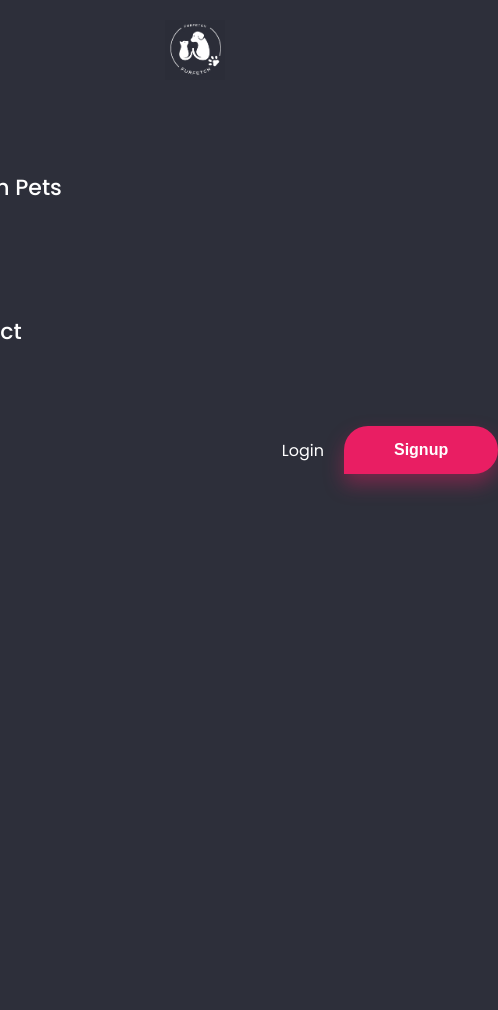
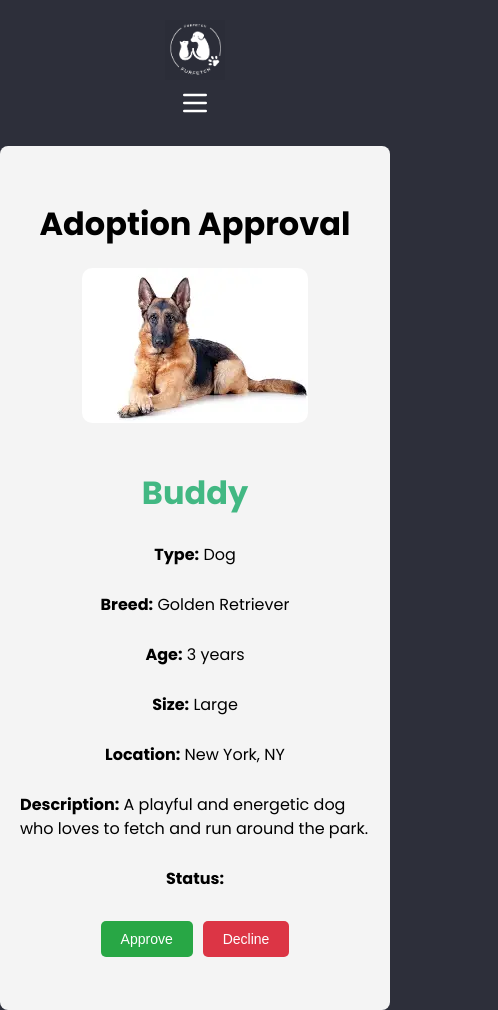
Before and after one commit to partha028/FurFetchClient, a React (Vite) app: page /search/1 in a window 390 px wide. Shown: the whole page, 498 px wide, since content can reach past the window. Before the commit the page ends 844 px from the top, so only its background shows below. Built offline with nearby package versions, Linux system fonts and the light colour scheme.

Commit message:
Added pet adoption page

```diff
--- a/package.json
+++ b/package.json
@@ -10,6 +10,7 @@
     "preview": "vite preview"
   },
   "dependencies": {
+    "lucide-react": "^0.474.0",
     "react": "^18.3.1",
     "react-dom": "^18.3.1",
     "react-router-dom": "^7.1.3"
--- a/src/api/Api.js
+++ b/src/api/Api.js
@@ -13,17 +13,17 @@ import Cocoa from '../assets/bun2.jpg';
 
 export const getPetData = () => {
     return [
-      { id: 1, name: 'Buddy', type: 'Dog', desc: 'A playful and energetic dog who loves to fetch and run around the park.', image: Buddy },
-      { id: 2, name: 'Charlie', type: 'Dog', desc: 'A friendly companion who enjoys long walks and belly rubs.', image: Charlie },
-      { id: 3, name: 'Bella', type: 'Dog', desc: 'A curious and adventurous pup always ready to explore new places.', image: Bella },
-      { id: 4, name: 'Max', type: 'Dog', desc: 'A loyal and protective dog who loves being around people.', image: Max },
-      { id: 5, name: 'Rocky', type: 'Dog', desc: 'A fun-loving pup with an endless supply of energy and excitement.', image: Rocky },
-      { id: 6, name: 'Daisy', type: 'Dog', desc: 'A gentle soul who enjoys cuddles and relaxing afternoons.', image: Daisy },
-      { id: 7, name: 'Luna', type: 'Cat', desc: 'A curious cat who loves climbing and finding cozy spots to nap.', image: Luna },
-      { id: 8, name: 'Mittens', type: 'Cat', desc: 'A playful feline who enjoys chasing toys and lounging in sunny spots.', image: Mittens },
-      { id: 9, name: 'Simba', type: 'Cat', desc: 'An affectionate cat who loves attention and exploring new spaces.', image: Simba },
-      { id: 10, name: 'Cleo', type: 'Cat', desc: 'A quiet and graceful cat who prefers peaceful moments and gentle strokes.', image: Cleo },
-      { id: 11, name: 'Thumper', type: 'Bunnies', desc: 'A fluffy bunny who enjoys hopping around and nibbling on fresh greens.', image: Thumper },
-      { id: 12, name: 'Cocoa', type: 'Bunnies', desc: 'A sweet and curious bunny who loves exploring and snuggling.', image: Cocoa },
+      { "id": 1, "name": "Buddy", "type": "Dog", "desc": "A playful and energetic dog who loves to fetch and run around the park.", "image": Buddy, "breed": "Golden Retriever", "age": 3, "size": "Large", "location": "New York, NY" },
+      { "id": 2, "name": "Charlie", "type": "Dog", "desc": "A friendly companion who enjoys long walks and belly rubs.", "image": Charlie, "breed": "Labrador Retriever", "age": 4, "size": "Large", "location": "Los Angeles, CA" },
+      { "id": 3, "name": "Bella", "type": "Dog", "desc": "A curious and adventurous pup always ready to explore new places.", "image": Bella, "breed": "Beagle", "age": 2, "size": "Medium", "location": "Chicago, IL" },
+      { "id": 4, "name": "Max", "type": "Dog", "desc": "A loyal and protective dog who loves being around people.", "image": Max, "breed": "German Shepherd", "age": 5, "size": "Large", "location": "Houston, TX" },
+      { "id": 5, "name": "Rocky", "type": "Dog", "desc": "A fun-loving pup with an endless supply of energy and excitement.", "image": Rocky, "breed": "Boxer", "age": 3, "size": "Medium", "location": "Phoenix, AZ" },
+      { "id": 6, "name": "Daisy", "type": "Dog", "desc": "A gentle soul who enjoys cuddles and relaxing afternoons.", "image": Daisy, "breed": "Cocker Spaniel", "age": 4, "size": "Small", "location": "Philadelphia, PA" },
+      { "id": 7, "name": "Luna", "type": "Cat", "desc": "A curious cat who loves climbing and finding cozy spots to nap.", "image": Luna, "breed": "Siamese", "age": 2, "size": "Small", "location": "San Diego, CA" },
+      { "id": 8, "name": "Mittens", "type": "Cat", "desc": "A playful feline who enjoys chasing toys and lounging in sunny spots.", "image": Mittens, "breed": "Maine Coon", "age": 3, "size": "Medium", "location": "Dallas, TX" },
+      { "id": 9, "name": "Simba", "type": "Cat", "desc": "An affectionate cat who loves attention and exploring new spaces.", "image": Simba, "breed": "Bengal", "age": 4, "size": "Medium", "location": "San Jose, CA" },
+      { "id": 10, "name": "Cleo", "type": "Cat", "desc": "A quiet and graceful cat who prefers peaceful moments and gentle strokes.", "image": Cleo, "breed": "Persian", "age": 5, "size": "Small", "location": "Austin, TX" },
+      { "id": 11, "name": "Thumper", "type": "Bunnies", "desc": "A fluffy bunny who enjoys hopping around and nibbling on fresh greens.", "image": Thumper, "breed": "Holland Lop", "age": 1, "size": "Small", "location": "Denver, CO" },
+      { "id": 12, "name": "Cocoa", "type": "Bunnies", "desc": "A sweet and curious bunny who loves exploring and snuggling.", "image": Cocoa, "breed": "Netherland Dwarf", "age": 2, "size": "Small", "location": "Seattle, WA" }
     ];
   };
--- a/src/components/header/Header.css
+++ b/src/components/header/Header.css
@@ -91,3 +91,38 @@
     gap: 15px;
   }
 }
+
+.hamburger {
+  display: none;
+  cursor: pointer;
+}
+
+@media (max-width: 768px) {
+  .hamburger {
+    display: block;
+  }
+
+  .nav {
+    position: absolute;
+    top: 80px;
+    right: 0;
+    background-color: #2D2F3A;
+    width: 100%;
+    flex-direction: column;
+    text-align: center;
+    display: none;
+  }
+
+  .nav.open {
+    display: flex;
+  }
+
+  .nav ul {
+    flex-direction: column;
+    gap: 15px;
+  }
+
+  .auth {
+    flex-direction: column;
+  }
+}
--- a/src/components/header/Header.jsx
+++ b/src/components/header/Header.jsx
@@ -1,11 +1,12 @@
-import React, {useState} from 'react';
+import React, { useState } from 'react';
 import { Link } from 'react-router-dom';
+import { Menu, X } from 'lucide-react';
 import logo from '../../assets/Logo1.png';
 import './Header.css';
 
 const Header = () => {
-
   const [isLoggedIn, setIsLoggedIn] = useState(false);
+  const [menuOpen, setMenuOpen] = useState(false);
 
   return (
     <header className="header">
@@ -14,24 +15,27 @@ const Header = () => {
           <img src={logo} alt="FurFetch Logo" className="logo-img" />
         </Link>
       </div>
-      <nav className="nav">
+      <div className="hamburger" onClick={() => setMenuOpen(!menuOpen)}>
+        {menuOpen ? <X size={32} color="#fff" /> : <Menu size={32} color="#fff" />}
+      </div>
+      <nav className={menuOpen ? 'nav open' : 'nav'}>
         <ul>
-          <li><Link to="/home">Home</Link></li>
-          <li><Link to="/search">Search Pets</Link></li>
-          <li><Link to="/pets">Pets</Link></li>
-          <li><Link to="/blog">Blog</Link></li>
-          <li><Link to="/contact">Contact</Link></li>
-          <li><Link to="/about">About</Link></li>
+          <li><Link to="/home" onClick={() => setMenuOpen(false)}>Home</Link></li>
+          <li><Link to="/search" onClick={() => setMenuOpen(false)}>Search Pets</Link></li>
+          <li><Link to="/pets" onClick={() => setMenuOpen(false)}>Pets</Link></li>
+          <li><Link to="/blog" onClick={() => setMenuOpen(false)}>Blog</Link></li>
+          <li><Link to="/contact" onClick={() => setMenuOpen(false)}>Contact</Link></li>
+          <li><Link to="/about" onClick={() => setMenuOpen(false)}>About</Link></li>
           <li>
             {isLoggedIn ? (
-            <Link to="/profile" className="nav-link">Profile</Link>
+              <Link to="/profile" className="nav-link" onClick={() => setMenuOpen(false)}>Profile</Link>
             ) : null}
           </li>
           <li className='auth'>
-          <button className="auth-button-text" onClick={() => setIsLoggedIn(!isLoggedIn)}>
+            <button className="auth-button-text" onClick={() => { setIsLoggedIn(!isLoggedIn); setMenuOpen(false); }}>
               {isLoggedIn ? 'Logout' : 'Login'}
             </button>
-          {!isLoggedIn && <button className="auth-button" onClick={() => setIsLoggedIn(!isLoggedIn)}>
+            {!isLoggedIn && <button className="auth-button" onClick={() => { setIsLoggedIn(!isLoggedIn); setMenuOpen(false); }}>
               Signup
             </button>}
           </li>
--- a/src/components/home/Home.css
+++ b/src/components/home/Home.css
@@ -10,12 +10,20 @@ body {
 /* Home Container */
 .home-container {
     display: flex;
-    flex-direction:inherit;
-    align-items:flex-start;
+    flex-direction: inherit;
+    align-items: flex-start;
     justify-content: flex-start;
     padding-left: 100px;
     padding-bottom: 50px;
+}
 
+/* Responsive adjustments */
+@media (max-width: 1024px) {
+    .home-container {
+        padding-left: 50px;
+        flex-direction: column;
+        align-items: center;
+    }
 }
 
 /* Hero Section */
@@ -33,9 +41,6 @@ body {
     margin-bottom: 20px;
     line-height: 1.2;
 }
-.nav{
-    margin-top: 20px;
-}
 
 .hero-description {
     font-size: 2rem;
@@ -46,13 +51,33 @@ body {
     text-align: left !important;
 }
 
+/* Responsive hero section */
+@media (max-width: 768px) {
+    .hero h1 {
+        font-size: 2.5rem;
+    }
+    .hero-description {
+        font-size: 1.5rem;
+        text-align: center !important;
+    }
+}
+
 /* Hero Buttons */
 .hero-buttons {
     margin-top: 20px;
     display: flex;
     gap: 80px;
-    justify-content:flex-start;
+    justify-content: flex-start;
     align-items: center;
+}
+
+/* Responsive hero buttons */
+@media (max-width: 768px) {
+    .hero-buttons {
+        flex-direction: column;
+        gap: 20px;
+        align-items: center;
+    }
 }
 
 /* Get Started Button */
@@ -60,11 +85,11 @@ body {
     background-color: #e91e63;  /* Pink background */
     color: #fff;  /* White text */
     font-size: 1rem;
-    padding: 15px 50px;  /* Increased padding for wider button */
+    padding: 15px 50px;
     border: none;
-    border-radius: 40px 40px 40px 0;  /* More rounded edges */
+    border-radius: 40px 40px 40px 0;
     cursor: pointer;
-    box-shadow: 0 10px 20px rgba(233, 30, 99, 0.4);  /* Shadow effect */
+    box-shadow: 0 10px 20px rgba(233, 30, 99, 0.4);
     font-weight: 600;
     transition: all 0.3s ease;
     text-align: center;
@@ -73,8 +98,8 @@ body {
 }
 
 .get-started-btn:hover {
-    background-color: #d81b60;  /* Slightly darker pink on hover */
-    box-shadow: 0 10px 30px rgba(233, 30, 99, 0.6);  /* Stronger shadow */
+    background-color: #d81b60;
+    box-shadow: 0 10px 30px rgba(233, 30, 99, 0.6);
 }
 
 /* Learn More Link */
@@ -101,3 +126,23 @@ body {
 .learn-more-link:hover::after {
     width: 120%;
 }
+
+/* Responsive layout adjustments */
+@media (max-width: 480px) {
+    .hero h1 {
+        font-size: 2rem;
+    }
+
+    .hero-description {
+        font-size: 1.2rem;
+    }
+
+    .get-started-btn {
+        padding: 12px 30px;
+        font-size: 0.9rem;
+    }
+
+    .learn-more-link {
+        font-size: 0.9rem;
+    }
+}
--- /dev/null
+++ b/src/components/petDetails/PetDetails.css
@@ -0,0 +1,101 @@
+/* PetDetails.css */
+
+.pet-details-container {
+    display: flex;
+    color: black;
+    flex-direction: column;
+    align-items: center;
+    justify-content: center;
+    padding-bottom: 20px;
+    padding-right: 20px;
+    padding-left: 20px;
+    background-color: #f4f4f4;
+    min-height: 100vh;
+    max-width: 800px; /* Adjust the width as needed */
+    margin: 0 auto; /* This will center the container horizontally */
+    border-radius: 8px; /* Optional: For rounded corners */
+  }
+
+  .pet-image-large {
+    max-width: 300px;
+    height: auto;
+    border-radius: 10px;
+    margin-bottom: 20px;
+  }
+
+
+  .pet-details-container h1 {
+    font-size: 2rem;
+    margin-bottom: 20px;
+  }
+
+  .pet-image-large {
+    max-width: 300px;
+    height: auto;
+    border-radius: 10px;
+    margin-bottom: 20px;
+  }
+
+  .pet-details-container h2 {
+    font-size: 2rem;
+    margin-bottom: 10px;
+  }
+
+  .pet-details-container p {
+    font-size: 16px;
+    margin-bottom: 10px;
+    line-height: 1.5;
+  }
+
+  .pet-details-container p strong {
+    font-weight: bold;
+  }
+
+  .approval-buttons {
+    display: flex;
+    justify-content: center;
+    gap: 10px;
+    margin-top: 20px;
+  }
+
+  .approve-btn,
+  .decline-btn {
+    padding: 10px 20px;
+    font-size: 14px;
+    border: none;
+    border-radius: 5px;
+    cursor: pointer;
+    transition: background-color 0.3s;
+  }
+
+  .approve-btn {
+    background-color: #28a745;
+    color: white;
+  }
+
+  .approve-btn:hover {
+    background-color: #218838;
+  }
+
+  .decline-btn {
+    background-color: #dc3545;
+    color: white;
+  }
+
+  .decline-btn:hover {
+    background-color: #c82333;
+  }
+
+  .approve-btn:disabled,
+  .decline-btn:disabled {
+    cursor: not-allowed;
+    opacity: 0.5;
+  }
+
+  .approved {
+    color: green;
+  }
+
+  .not-approved {
+    color: red;
+  }
--- /dev/null
+++ b/src/components/petDetails/PetDetails.jsx
@@ -0,0 +1,68 @@
+import React, { useEffect, useState } from 'react';
+import { useParams, useNavigate } from 'react-router-dom';
+import { getPetData } from '../../api/Api';
+import './PetDetails.css';
+
+const PetDetailsPage = () => {
+    const { id } = useParams(); // Get pet ID from URL
+    const navigate = useNavigate();
+    const [pet, setPet] = useState(null);
+    const [status, setStatus] = useState("Not Approved"); // Default status
+
+    useEffect(() => {
+        const fetchPet = async () => {
+            try {
+                const pets = await getPetData();
+                //const pets = await response.json();
+                //const pets = getPetData;
+                console.log('pets', pets);
+                const selectedPet = pets.filter((p) => p.id === parseInt(id))[0]; // Find pet by ID
+
+                console.log('selectedPet', selectedPet);
+                if (selectedPet) {
+                    setPet(selectedPet);
+                    setStatus(selectedPet.Status); // Set initial status
+                }
+            } catch (error) {
+                console.error('Error fetching pet data:', error);
+            }
+        };
+        fetchPet();
+    }, [id]);
+
+    if (!pet) {
+        return <h2>Loading pet details...</h2>;
+    }
+
+    const handleApprove = () => {
+        setStatus("Approved"); // Update status
+        alert(`You approved adoption for ${pet.name}!`);
+    };
+
+    const handleDecline = () => {
+        setStatus("Not Approved"); // Reset status
+        alert(`You declined adoption for ${pet.name}.`);
+    };
+
+    return (
+        <div className="pet-details-container">
+            <h1>Adoption Approval</h1>
+            <img src={pet.image} alt={pet.name} className="pet-image-large" />
+            <h2>{pet.name}</h2>
+            <p><strong>Type:</strong> {pet.type}</p>
+            <p><strong>Breed:</strong> {pet.breed}</p>
+            <p><strong>Age:</strong> {pet.age} years</p>
+            <p><strong>Size:</strong> {pet.size}</p>
+            <p><strong>Location:</strong> {pet.location}</p>
+            <p><strong>Description:</strong> {pet.desc}</p>
+            <p><strong>Status:</strong> <span className={status === "Approved" ? "approved" : "not-approved"}>{status}</span></p>
+
+            <div className="approval-buttons">
+                <button className="approve-btn" onClick={handleApprove} disabled={status === "Approved"}>Approve</button>
+                <button className="decline-btn" onClick={handleDecline} disabled={status === "Not Approved"}>Decline</button>
+            </div>
+        </div>
+    );
+};
+
+export default PetDetailsPage;
--- a/src/components/searchPage/SearchPage.jsx
+++ b/src/components/searchPage/SearchPage.jsx
@@ -4,45 +4,60 @@ import { getPetData } from '../../api/Api';
 import FilterImg from '../../assets/FilterImg.jpg';
 import './SearchPage.css';
 
-
 const SearchPage = () => {
     const [searchTerm, setSearchTerm] = useState('');
-    const [filter, setFilter] = useState('');
     const [petData, setPetData] = useState([]);
     const [showFilters, setShowFilters] = useState(false);
     const [selectedBreed, setSelectedBreed] = useState('');
     const [selectedAge, setSelectedAge] = useState('');
     const [selectedSize, setSelectedSize] = useState('');
     const [selectedLocation, setSelectedLocation] = useState('');
-    const breedOptions = ['Labrador', 'Poodle', 'Beagle', 'Bulldog'];
-    const ageOptions = ['Puppy', 'Adult', 'Senior'];
-    const sizeOptions = ['Small', 'Medium', 'Large'];
-    const locationOptions = ['New York', 'Los Angeles', 'Chicago', 'Houston'];
 
-
-    // Fetch pet data inside useEffect
     useEffect(() => {
-      const fetchPets = () => {
-        const data = getPetData();
+        const fetchPets = async () => {
+            try {
+                const data = await getPetData(); // Fetch data from API
                 setPetData(data);
-        console.log('petdata', data)
+            } catch (error) {
+                console.error('Error fetching pet data:', error);
+            }
         };
         fetchPets();
-
     }, []);
 
-    // Get unique pet types dynamically
-    const uniquePetTypes = ['All', ...new Set(petData.map((pet) => pet.type))];
-
+    // Filter pet data based on user selection
     const filteredPets = petData.filter((pet) =>
         pet.name.toLowerCase().includes(searchTerm.toLowerCase()) &&
-      (filter === '' || filter === 'All' || pet.type === filter)
+        (selectedBreed === '' || pet.breed === selectedBreed) &&
+        (selectedAge === '' || pet.age.toString() === selectedAge) &&
+        (selectedSize === '' || pet.size === selectedSize) &&
+        (selectedLocation === '' || pet.location === selectedLocation)
     );
+
+    // Get filtered options dynamically
+    const getFilteredOptions = (key) => {
+        return [...new Set(
+            petData
+                .filter((pet) =>
+                    (selectedSize === '' || pet.size === selectedSize) &&
+                    (selectedAge === '' || pet.age.toString() === selectedAge) &&
+                    (selectedBreed === '' || pet.breed === selectedBreed) &&
+                    (selectedLocation === '' || pet.location === selectedLocation)
+                )
+                .map((pet) => pet[key])
+        )];
+    };
+
+    // Clear all filters
+    const clearFilters = () => {
+        setSelectedSize('');
+        setSelectedBreed('');
+        setSelectedAge('');
+        setSelectedLocation('');
+    };
 
     return (
         <div className="search-page">
-
-
             <div className="search-filter-container">
                 <h1>Explore</h1>
                 <input
@@ -60,6 +75,18 @@ const SearchPage = () => {
                     <img src={FilterImg} alt="Filter Icon" className="filter-icon" />
 
                     <div className="filter-options">
+                        <label>Size:</label>
+                        <select
+                            value={selectedSize}
+                            onChange={(e) => setSelectedSize(e.target.value)}
+                            className="filter-dropdown"
+                        >
+                            <option value="">Select Size</option>
+                            {getFilteredOptions('size').map((size, index) => (
+                                <option key={index} value={size}>{size}</option>
+                            ))}
+                        </select>
+
                         <label>Breed:</label>
                         <select
                             value={selectedBreed}
@@ -67,7 +94,7 @@ const SearchPage = () => {
                             className="filter-dropdown"
                         >
                             <option value="">Select Breed</option>
-            {breedOptions.map((breed, index) => (
+                            {getFilteredOptions('breed').map((breed, index) => (
                                 <option key={index} value={breed}>{breed}</option>
                             ))}
                         </select>
@@ -79,20 +106,8 @@ const SearchPage = () => {
                             className="filter-dropdown"
                         >
                             <option value="">Select Age</option>
-            {ageOptions.map((age, index) => (
+                            {getFilteredOptions('age').map((age, index) => (
                                 <option key={index} value={age}>{age}</option>
-            ))}
-          </select>
-
-          <label>Size:</label>
-          <select
-            value={selectedSize}
-            onChange={(e) => setSelectedSize(e.target.value)}
-            className="filter-dropdown"
-          >
-            <option value="">Select Size</option>
-            {sizeOptions.map((size, index) => (
-              <option key={index} value={size}>{size}</option>
                             ))}
                         </select>
 
@@ -103,13 +118,17 @@ const SearchPage = () => {
                             className="filter-dropdown"
                         >
                             <option value="">Select Location</option>
-            {locationOptions.map((location, index) => (
+                            {getFilteredOptions('location').map((location, index) => (
                                 <option key={index} value={location}>{location}</option>
                             ))}
                         </select>
+
+                        {/* Clear Filters Button */}
+                        <button onClick={clearFilters} className="clear-filters-btn">
+                            Clear Filters
+                        </button>
                     </div>
                 </div>
-
             </div>
 
             <div className="pet-list">
--- a/src/routes/AppRouter.jsx
+++ b/src/routes/AppRouter.jsx
@@ -1,12 +1,13 @@
 import React, { useState } from 'react';
 import { BrowserRouter as Router, Routes, Route, useLocation } from 'react-router-dom';
 import Header from '../components/header/Header';
-import SearchPage from '../components/searchPage/searchPage';
+import SearchPage from '../components/searchPage/SearchPage';
 import SignIn from '../components/RegistrationAndLogin/SignIn';
 import SignUp from '../components/RegistrationAndLogin/SignUp';
 import AboutUs from '../components/AbtAndContact/AboutUs';
 import Contact from '../components/AbtAndContact/Contact';
 import Home from '../components/home/Home';
+import PetDetailsPage from '../components/petDetails/PetDetails';
 
 const AppRouter = () => {
   const [showSignIn, setShowSignIn] = useState(true);
@@ -46,6 +47,7 @@ const AppRouter = () => {
           <Route path="/search" element={<SearchPage />} />
           <Route path="/about" element={<AboutUs />} />
           <Route path="/contact" element={<Contact />} />
+          <Route path="/search/:id" element={<PetDetailsPage />} />
 
           {/* Add other routes here */}
         </Routes>
```
Also changed, not shown: src/components/searchPage/SearchPage.css (+16 -0 lines), 1 other file (tests, documents, lock files or other folders). Lines whose indentation alone changed are shown as unchanged.
